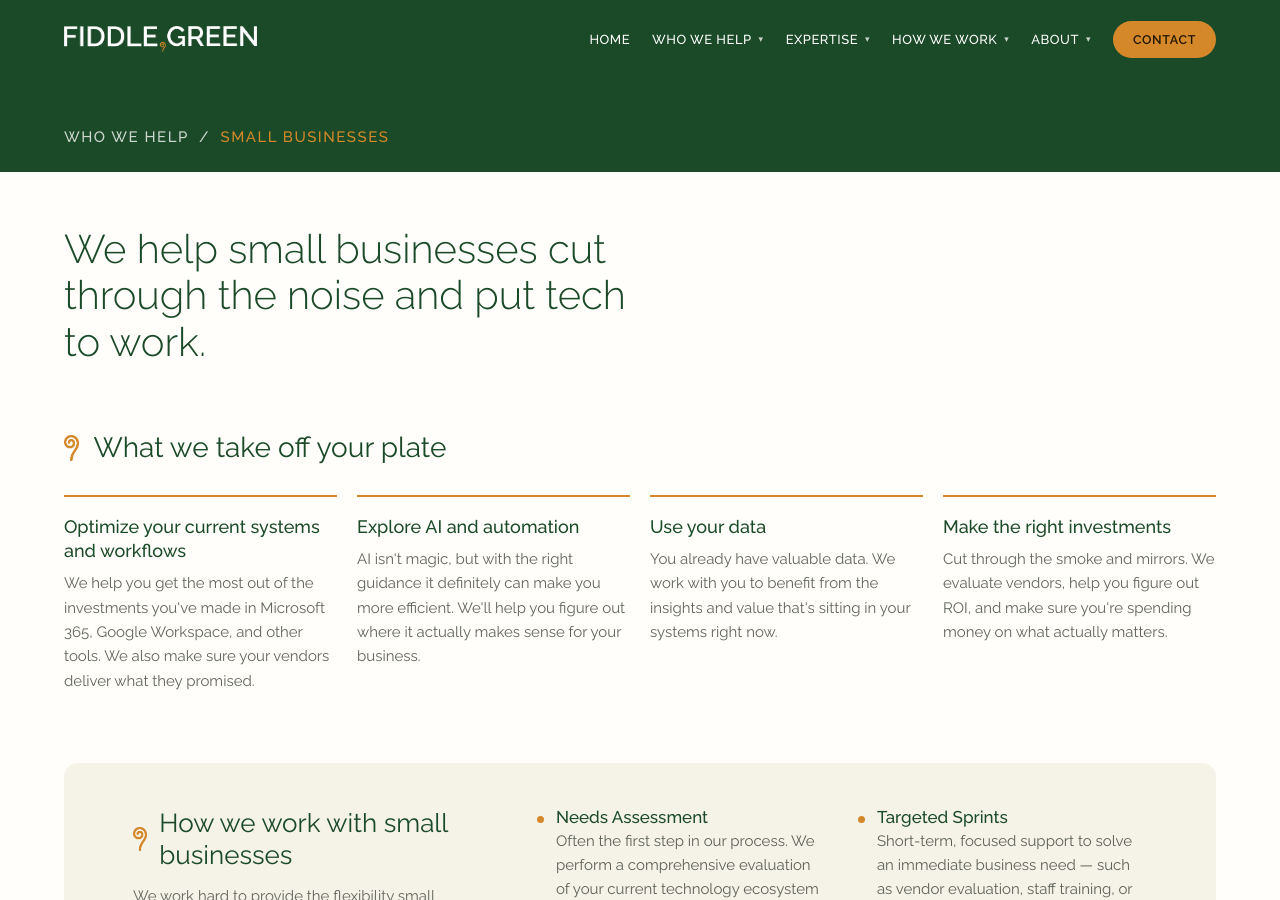
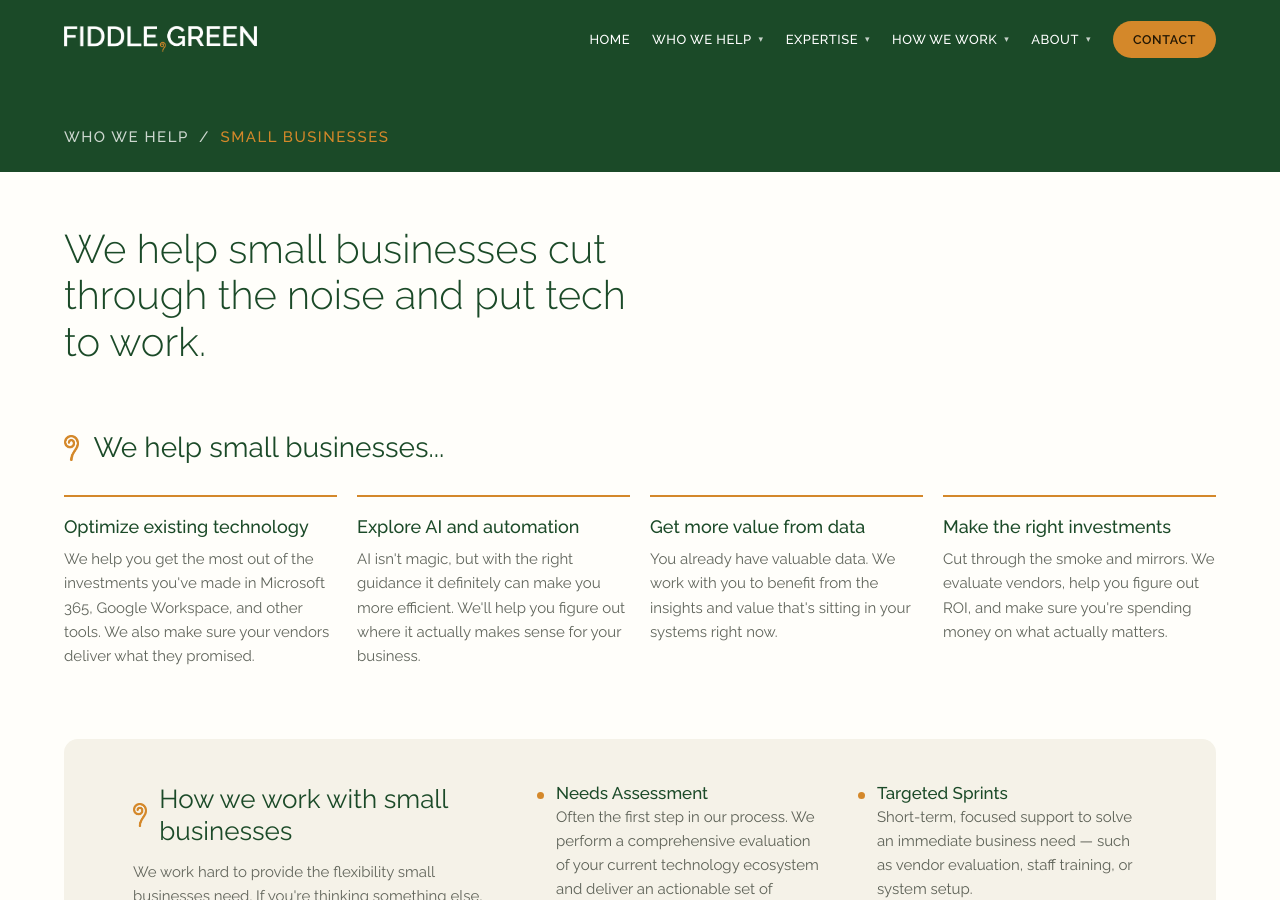
Before and after one commit to TREE-BUB/fiddle-green, a Jekyll site: the page built from who-we-help/small-businesses.html, in a window 1280 px wide and 900 px high. Built offline with Jekyll 4.4.1, drawn with Linux system fonts in a browser that asks for light colours.

Commit message:
Retitle the small-business cards section and shorten the card headings
Co-Authored-By: Claude Opus 5 <noreply@anthropic.com>
Claude-Session: https://claude.ai/code/session_01SgQi5ee1qBqBsYJL8x1hCv

```diff
--- a/_data/seg_pages.yml
+++ b/_data/seg_pages.yml
@@ -25,13 +25,13 @@ startups:
   cta_body: Short-term and long-term engagements are both on the table. Rates are sliding-scale and quoted before any work starts.
 
 businesses:
-  cards_title: What we take off your plate
+  cards_title: We help small businesses...
   cards:
-    - h: Optimize your current systems and workflows
+    - h: Optimize existing technology
       p: We help you get the most out of the investments you've made in Microsoft 365, Google Workspace, and other tools. We also make sure your vendors deliver what they promised.
     - h: Explore AI and automation
       p: AI isn't magic, but with the right guidance it definitely can make you more efficient. We'll help you figure out where it actually makes sense for your business.
-    - h: Use your data
+    - h: Get more value from data
       p: You already have valuable data. We work with you to benefit from the insights and value that's sitting in your systems right now.
     - h: Make the right investments
       p: Cut through the smoke and mirrors. We evaluate vendors, help you figure out ROI, and make sure you're spending money on what actually matters.
```
